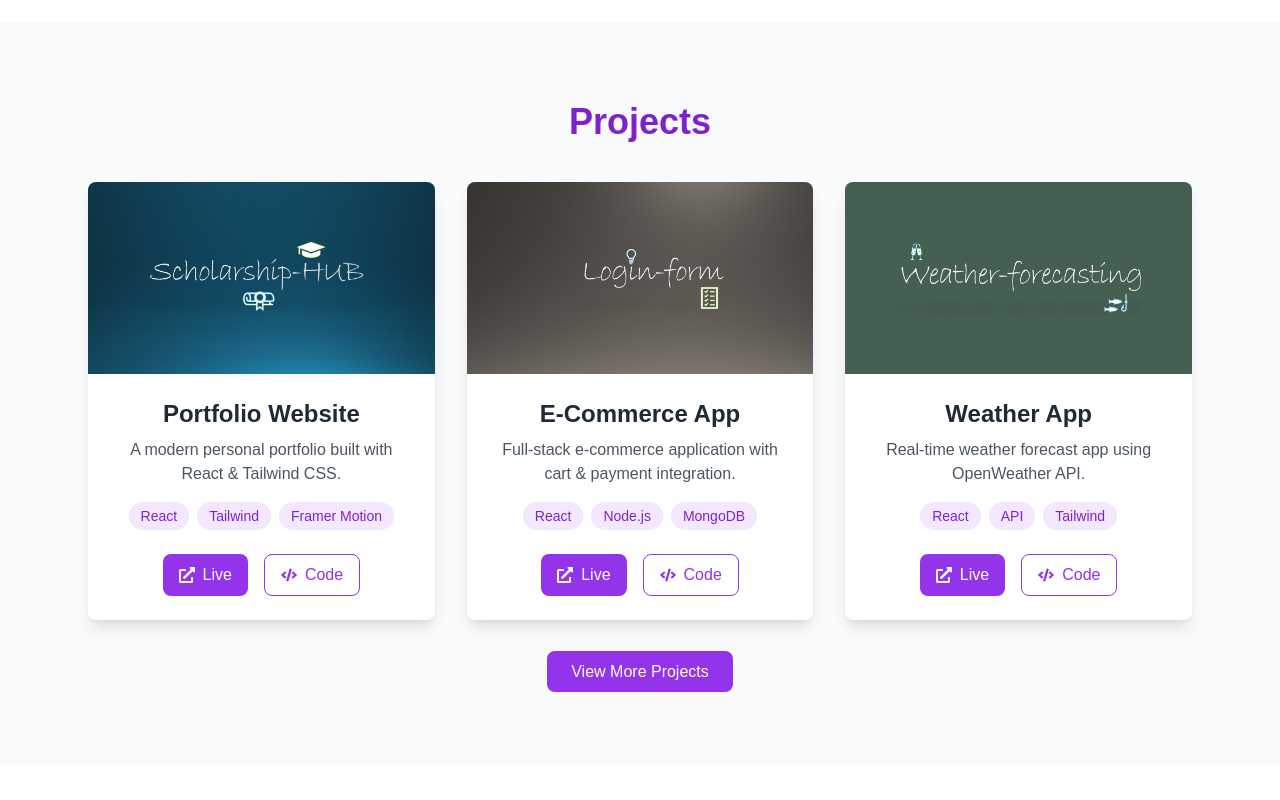
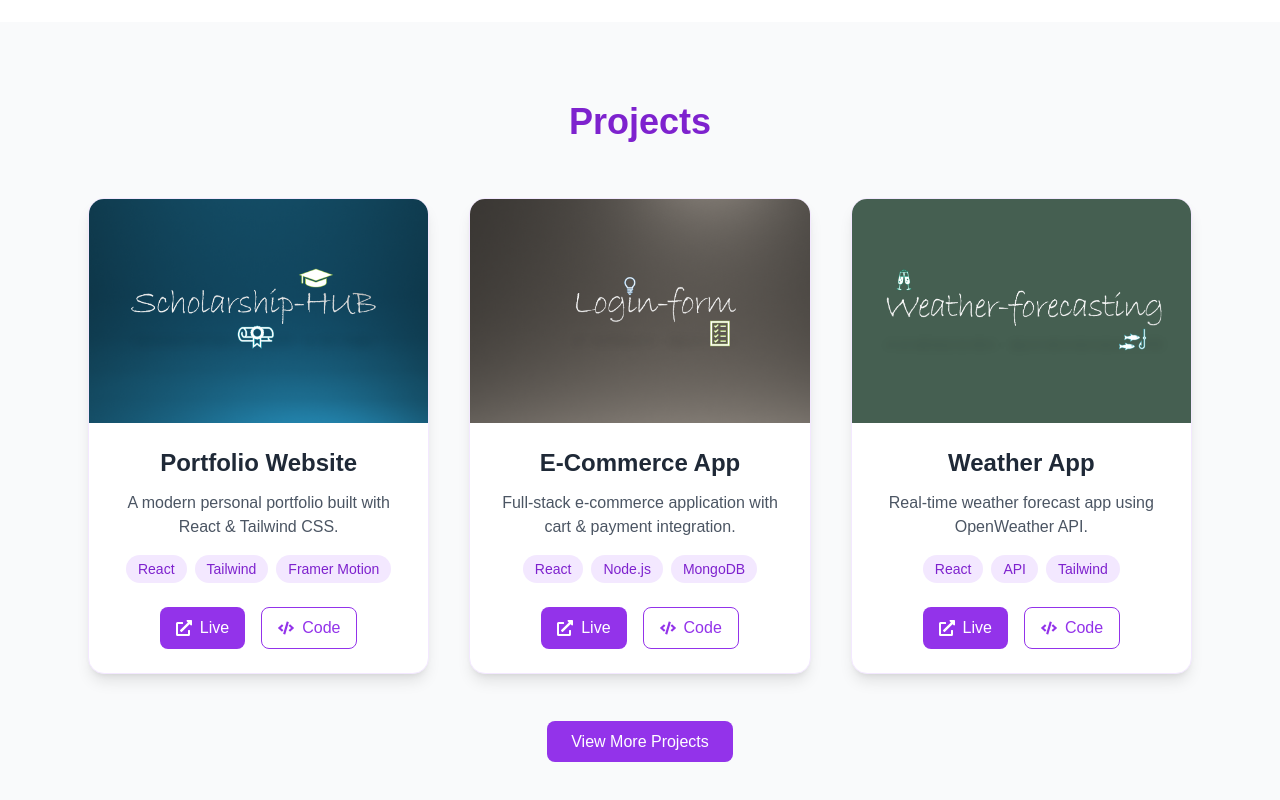
Before and after one commit to siddhesh-wagh/siddhesh_wagh, a React (Vite) app: page / in a window 1280 px wide. Shown: the part 3209-4009 px from the top of the page. Before the commit the page ends 3973 px from the top, so only its background shows below. Built offline with nearby package versions, Linux system fonts and the light colour scheme.

Commit message:
card updated

```diff
--- a/src/components/Projects.jsx
+++ b/src/components/Projects.jsx
@@ -3,7 +3,6 @@ import { motion } from "framer-motion";
 import { FaExternalLinkAlt, FaCode } from "react-icons/fa";
 import { Link } from "react-router-dom";
 
-// Import images
 import projectOne from "../assets/project/project-one.png";
 import projectTwo from "../assets/project/project-two.png";
 import projectThree from "../assets/project/project-three.png";
@@ -36,34 +35,45 @@ const projects = [
 ];
 
 const Projects = ({ showAll = false }) => {
-  // Decide how many projects to show
   const displayedProjects = showAll ? projects : projects.slice(0, 3);
 
   return (
     <section id="projects" className="py-20 bg-gray-50">
       <div className="max-w-6xl mx-auto px-6 text-center">
-        <h2 className="text-4xl font-bold text-purple-700 mb-10">Projects</h2>
+        <h2 className="text-4xl font-bold text-purple-700 mb-14">Projects</h2>
 
-        {/* Project Cards */}
-        <div className="grid grid-cols-1 sm:grid-cols-2 lg:grid-cols-3 gap-8">
+        {/* Staggered Cards */}
+        <div className="grid grid-cols-1 md:grid-cols-2 lg:grid-cols-3 gap-10">
           {displayedProjects.map((project, index) => (
             <motion.div
               key={index}
-              className="bg-white rounded-lg shadow-lg overflow-hidden hover:shadow-2xl transition-shadow duration-300"
-              whileHover={{ scale: 1.03 }}
+              initial={{ opacity: 0, y: 50 }}
+              whileInView={{ opacity: 1, y: 0 }}
+              viewport={{ once: true, amount: 0.2 }}
+              transition={{ duration: 0.6, delay: index * 0.2 }}
+              whileHover={{ scale: 1.03, y: -5 }}
+              className={`bg-white rounded-2xl shadow-lg overflow-hidden border border-purple-100 transition duration-300 hover:shadow-2xl flex flex-col
+                ${index % 2 === 1 ? "md:translate-y-6" : ""}
+                ${index % 3 === 2 ? "md:-translate-y-6" : ""}
+              `}
             >
-              <img
-                src={project.image}
-                alt={project.title}
-                className="w-full h-48 object-cover"
-              />
-              <div className="p-6">
-                <h3 className="text-2xl font-semibold text-gray-800">
-                  {project.title}
-                </h3>
-                <p className="mt-2 text-gray-600">{project.description}</p>
+              {/* Image with zoom effect */}
+              <div className="overflow-hidden">
+                <motion.img
+                  src={project.image}
+                  alt={project.title}
+                  className="w-full h-56 object-cover"
+                  whileHover={{ scale: 1.08 }}
+                  transition={{ duration: 0.4 }}
+                />
+              </div>
 
-                {/* Tech Stack Tags */}
+              {/* Content */}
+              <div className="p-6 flex flex-col flex-1">
+                <h3 className="text-2xl font-semibold text-gray-800">{project.title}</h3>
+                <p className="mt-3 text-gray-600 flex-1">{project.description}</p>
+
+                {/* Tech tags */}
                 <div className="mt-4 flex flex-wrap gap-2 justify-center">
                   {project.tech.map((tech, i) => (
                     <span
@@ -99,9 +109,9 @@ const Projects = ({ showAll = false }) => {
           ))}
         </div>
 
-        {/* "View More Projects" Button - Only on Home Page */}
+        {/* View More Button */}
         {!showAll && (
-          <div className="mt-10">
+          <div className="mt-14">
             <Link
               to="/projects"
               className="px-6 py-3 bg-purple-600 text-white rounded-lg hover:bg-purple-700 transition"
```
